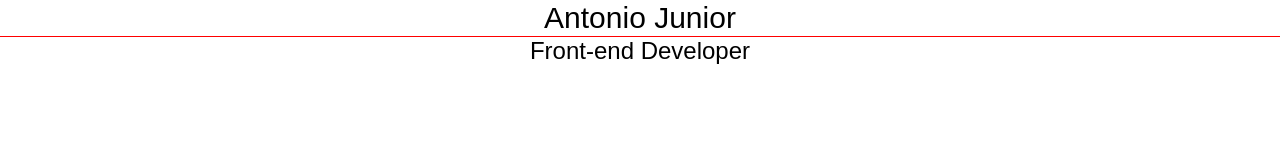
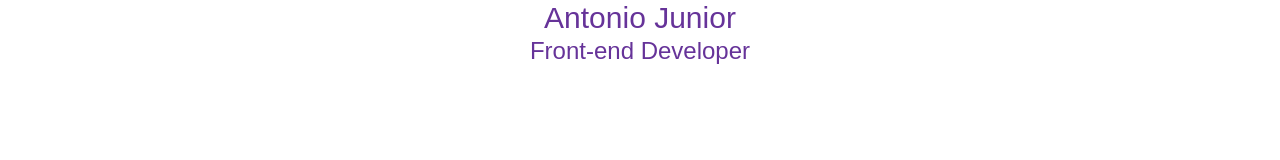
Before and after one commit to antoniojunyor/webpack-boilerplate, a website built with webpack: page source/index.html in a window 1280 px wide. Built offline with nearby package versions, Linux system fonts and the light colour scheme.

Commit message:
Testig CSS compilation.

```diff
--- a/source/app.sass
+++ b/source/app.sass
@@ -1,13 +1,13 @@
 @import "_base.sass"
 
 h1, h2
+  color: rebeccapurple
   text-align: center
 
 h1
   font-size: 30px
   font-weight: 500
   line-height: 36px
-  outline: 1px solid red
 
 h2
   font-size: 24px
```
